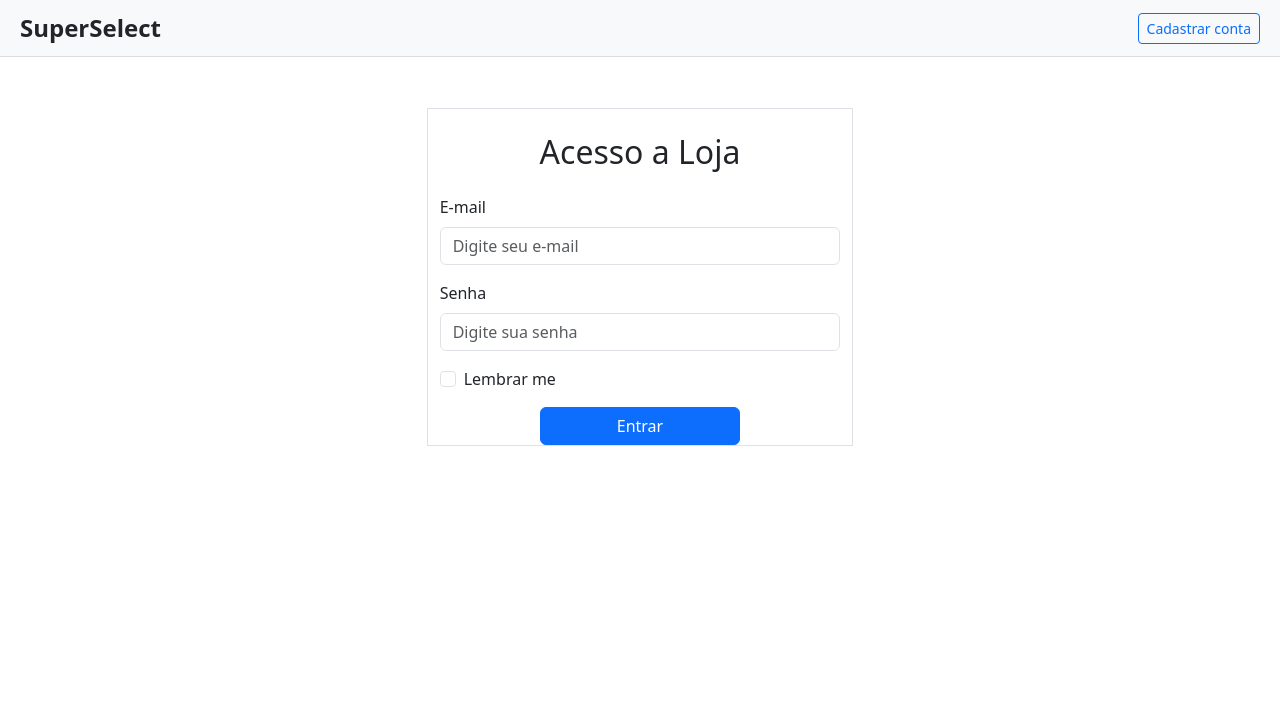
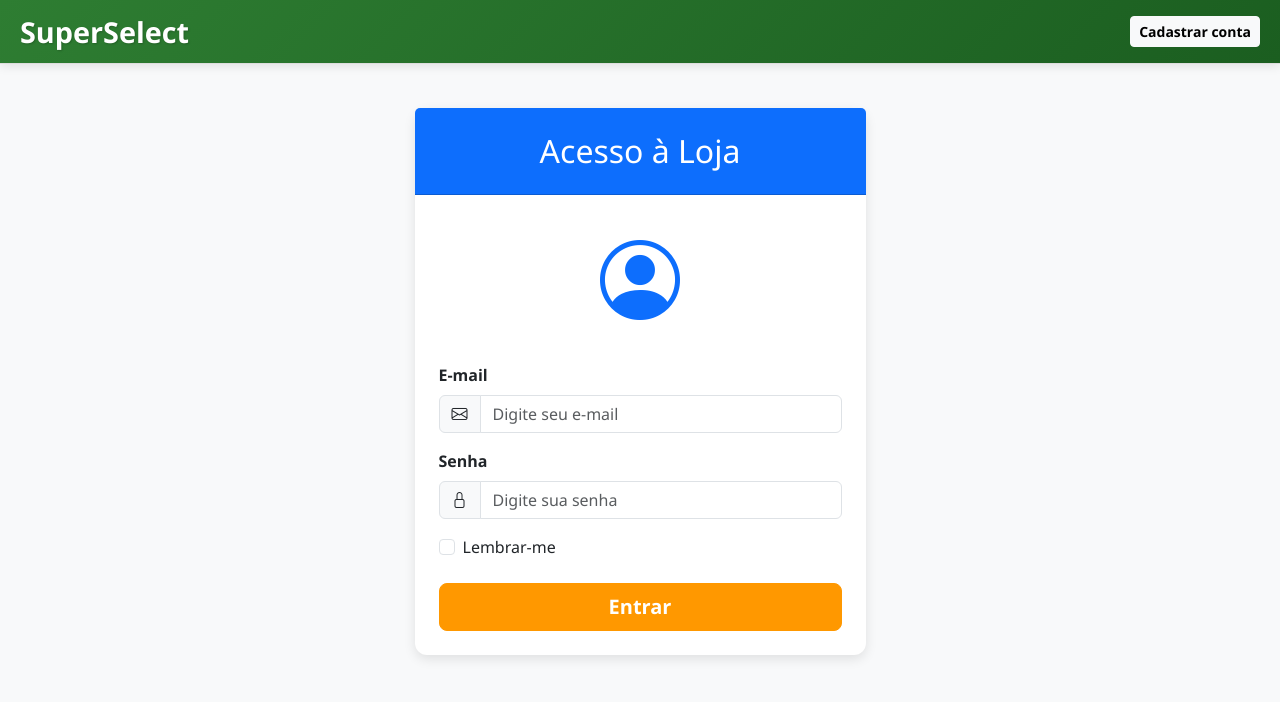
Before and after one commit to pedrocauan100/projetofinal, a Flask app: page /login in a window 1280 px wide. Shown: the top 702 px of the page. Run offline with Flask 3, Linux system fonts and the light colour scheme.

Commit message:
Atualiza projeto com novas alterações

```diff
--- a/templates/base.html
+++ b/templates/base.html
@@ -1,34 +1,87 @@
-
 <!DOCTYPE html>
 <html lang="pt-br">
 <head>
     <meta charset="UTF-8" />
     <meta name="viewport" content="width=device-width, initial-scale=1" />
-    <title>Loja</title>
+    <title>SuperSelect - Supermercado</title>
     <link href="https://cdn.jsdelivr.net/npm/bootstrap@5.3.8/dist/css/bootstrap.min.css" rel="stylesheet" crossorigin="anonymous" />
+    <link rel="stylesheet" href="https://cdn.jsdelivr.net/npm/bootstrap-icons@1.11.0/font/bootstrap-icons.css">
     <style>
+        :root {
+            --primary-color: #2e7d32;
+            --primary-dark: #1b5e20;
+            --primary-light: #4caf50;
+            --accent-color: #ff9800;
+            --light-bg: #f8f9fa;
+        }
+
         .top-footer {
             position: fixed;
             top: 0;
             width: 100%;
-            background-color: #f8f9fa;
+            background: linear-gradient(135deg, var(--primary-color), var(--primary-dark));
             border-bottom: 1px solid #ddd;
             padding: 10px 20px;
             z-index: 1030;
             display: flex;
             justify-content: space-between;
             align-items: center;
+            box-shadow: 0 2px 10px rgba(0,0,0,0.1);
         }
+
+        .top-footer .logo {
+            color: white;
+            font-weight: 700;
+            font-size: 1.8rem;
+            text-shadow: 1px 1px 2px rgba(0,0,0,0.2);
+        }
+
+        .btn-custom {
+            background-color: var(--accent-color);
+            border-color: var(--accent-color);
+            color: white;
+            font-weight: 600;
+        }
+
+        .btn-custom:hover {
+            background-color: #f57c00;
+            border-color: #f57c00;
+            color: white;
+        }
+
         body {
             padding-top: 60px;
+            background-color: var(--light-bg);
+            font-family: 'Segoe UI', Tahoma, Geneva, Verdana, sans-serif;
+        }
+
+        .card-custom {
+            border-radius: 12px;
+            box-shadow: 0 4px 12px rgba(0,0,0,0.1);
+            border: none;
+            transition: transform 0.3s ease;
+        }
+
+        .card-custom:hover {
+            transform: translateY(-5px);
+        }
+
+        .hero-section {
+            background: linear-gradient(rgba(46, 125, 50, 0.9), rgba(27, 94, 32, 0.9)), url('https://images.unsplash.com/photo-1542838132-92c53300491e?ixlib=rb-4.0.3&auto=format&fit=crop&w=1350&q=80');
+            background-size: cover;
+            background-position: center;
+            color: white;
+            padding: 80px 0;
+            border-radius: 0 0 20px 20px;
+            margin-bottom: 40px;
         }
     </style>
 </head>
 <body>
 
     <div class="top-footer">
-        <div class="fw-bold fs-4">SuperSelect</div>
-        <a href="{{ url_for('cadastrar_conta') }}" class="btn btn-outline-primary btn-sm">Cadastrar conta</a>
+        <div class="logo">SuperSelect</div>
+        <a href="{{ url_for('cadastrar_conta') }}" class="btn btn-light btn-sm fw-bold">Cadastrar conta</a>
     </div>
 
     {% block conteudo %}
--- a/templates/login.html
+++ b/templates/login.html
@@ -6,42 +6,59 @@
 
 <div class="container">
     <div class="row justify-content-center">
-        <div class="col-6 border rounded border-2 border-dark m-5 p-5 text-center">
-            <h1 class="text-center">Senha incorreta! Tente novamente!</h1>
-            <a href="{{url_for('login')}}" class="btn btn-danger btn-lg mt-5">Voltar</a>
+        <div class="col-md-6">
+            <div class="card card-custom border-danger mt-5">
+                <div class="card-body text-center p-5">
+                    <i class="bi bi-exclamation-triangle text-danger" style="font-size: 4rem;"></i>
+                    <h1 class="text-danger mt-3">Senha incorreta!</h1>
+                    <p class="mt-3">Tente novamente com suas credenciais corretas.</p>
+                    <a href="{{url_for('login')}}" class="btn btn-custom btn-lg mt-3">Voltar</a>
+                </div>
+            </div>
         </div>
     </div>
 </div>
 
 {% else %}
-<div class="container-fluid">
-    <div class="row justify-content-center my-5">
-        <div class="col-4 border">
-            <h2 class="text-center my-4">Acesso a Loja</h2>
-
+<div class="container my-5">
+    <div class="row justify-content-center">
+        <div class="col-md-5">
+            <div class="card card-custom">
+                <div class="card-header bg-primary text-white text-center py-4">
+                    <h2 class="mb-0"><i></i>Acesso à Loja</h2>
+                </div>
+                <div class="card-body p-4">
                     <div class="text-center mb-4">
-                <i class="bi bi-person-circle" style="font-size: 80px;"></i>
+                        <i class="bi bi-person-circle text-primary" style="font-size: 80px;"></i>
                     </div>
 
                     <div class="formularioLogin">
                         <form action="{{url_for('login')}}" method="post">
                             <div class="mb-3">
-                        <label for="exampleInputEmail1" class="form-label">E-mail</label>
-                        <input name="email" type="email" class="form-control" id="exampleInputEmail1" aria-describedby="emailHelp" placeholder="Digite seu e-mail">
+                                <label for="exampleInputEmail1" class="form-label fw-semibold">E-mail</label>
+                                <div class="input-group">
+                                    <span class="input-group-text"><i class="bi bi-envelope"></i></span>
+                                    <input name="email" type="email" class="form-control" id="exampleInputEmail1" aria-describedby="emailHelp" placeholder="Digite seu e-mail" required>
+                                </div>
                             </div>
                             <div class="mb-3">
-                        <label for="exampleInputPassword1" class="form-label">Senha</label>
-                        <input name="senha" type="password" class="form-control" id="exampleInputPassword1" placeholder="Digite sua senha">
+                                <label for="exampleInputPassword1" class="form-label fw-semibold">Senha</label>
+                                <div class="input-group">
+                                    <span class="input-group-text"><i class="bi bi-lock"></i></span>
+                                    <input name="senha" type="password" class="form-control" id="exampleInputPassword1" placeholder="Digite sua senha" required>
+                                </div>
                             </div>
                             <div class="mb-3 form-check">
                                 <input type="checkbox" class="form-check-input" id="exampleCheck1" name="lembrar">
-                        <label class="form-check-label" for="exampleCheck1">Lembrar me</label>
+                                <label class="form-check-label" for="exampleCheck1">Lembrar-me</label>
                             </div>
 
-                    <div class="text-center">
-                        <button type="submit" class="btn btn-primary w-50">Entrar</button>
+                            <div class="text-center mt-4">
+                                <button type="submit" class="btn btn-custom btn-lg w-100 py-2 fw-bold">Entrar</button>
                             </div>
                         </form>
+                    </div>
+                </div>
             </div>
         </div>
     </div>
```
Also changed, not shown: templates/index.html (+7 -3 lines), templates/cadastrarproduto.html (added). Lines whose indentation alone changed are shown as unchanged.
